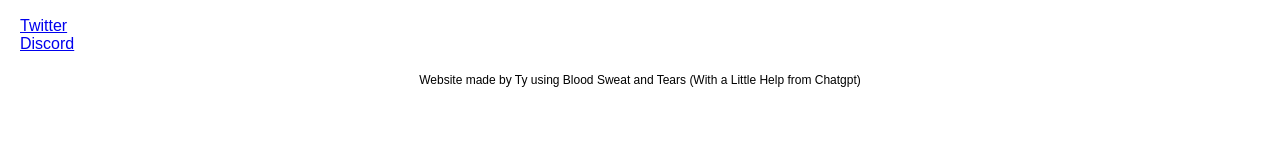
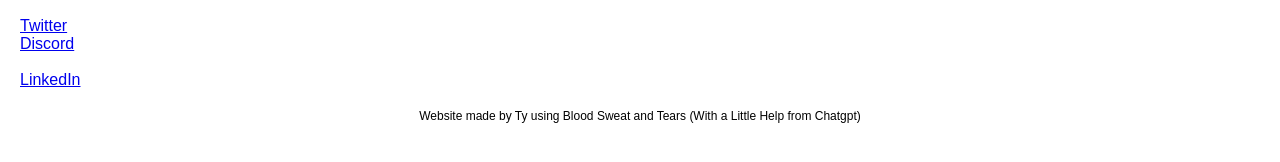
Before and after one commit to TyHynes/Personal-Website, a plain HTML site: page Contact/index.html in a window 1280 px wide. Shown: the part 282-444 px from the top of the page. Drawn offline with Linux system fonts and the light colour scheme.

Commit message:
Add LinkedIn link to Contact page
Added LinkedIn link to the contact section.

```diff
--- a/Contact/index.html
+++ b/Contact/index.html
@@ -33,6 +33,11 @@
                 Discord
             <br>
             </a>
+            <br>
+            <a href="https://www.linkedin.com/in/tyhy/" rel="noopener noreferrer">
+                LinkedIn
+            <br>
+            </a>
         </section>
     </main>
     <footer>
```
